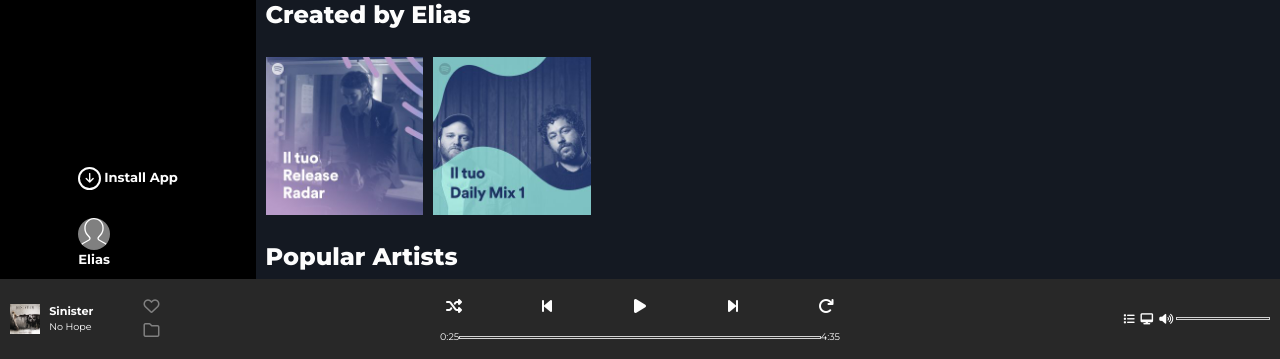
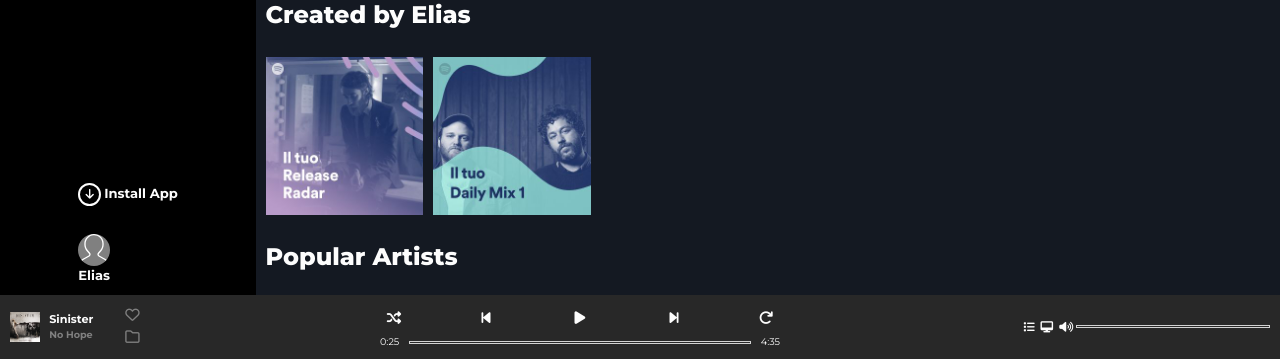
Before and after one commit to EliGolam/html-css-spotifyweb, a plain HTML site: page index.html in a window 1280 px wide. Shown: the part 441-800 px from the top of the page. Drawn offline with Linux system fonts and the light colour scheme.

Commit message:
v2.2.1: Fixed spacing in the footer

```diff
--- a/index.html
+++ b/index.html
@@ -262,7 +262,7 @@
                     </div>
                     <div>
                         <h3>Sinister</h3>
-                        <p>No Hope</p>
+                        <p class="text-grey t-bold">No Hope</p>
                     </div>
                 </section>
 
@@ -282,11 +282,15 @@
             <div class="song-player d-flex col">
                 <!-- song-player-options -->
                 <div class="song-player-options d-flex">
-                    <button class="player-option ui-button"><i class="fa-solid fa-shuffle" aria-hidden="true" title="Add to Favourite"></i></button>
-                    <button class="player-option ui-button"><i class="fa-solid fa-backward-step" aria-hidden="true" title="Add to Favourite"></i></button>
+                    <div class="d-flex">
+                        <button class="player-option ui-button"><i class="fa-solid fa-shuffle" aria-hidden="true" title="Add to Favourite"></i></button>
+                        <button class="player-option ui-button"><i class="fa-solid fa-backward-step" aria-hidden="true" title="Add to Favourite"></i></button>
+                    </div>
                     <button class="player-option ui-button"><i class="fa-solid fa-play" aria-hidden="true" title="Add to Favourite"></i></button>
-                    <button class="player-option ui-button"><i class="fa-solid fa-forward-step" aria-hidden="true" title="Add to Favourite"></i></button>
-                    <button class="player-option ui-button"><i class="fa-solid fa-arrow-rotate-right" aria-hidden="true" title="Add to Favourite"></i></button>
+                    <div class="d-flex">
+                        <button class="player-option ui-button"><i class="fa-solid fa-forward-step" aria-hidden="true" title="Add to Favourite"></i></button>
+                        <button class="player-option ui-button"><i class="fa-solid fa-arrow-rotate-right" aria-hidden="true" title="Add to Favourite"></i></button>
+                    </div>
                 </div>
                 <!-- song-player-progress -->
                 <div class="song-player-progress d-flex">
--- a/stylesheets/root-custom.css
+++ b/stylesheets/root-custom.css
@@ -18,12 +18,12 @@
     /* font: font-style font-variant font-weight font-size/line-height font-family; */
     --fontfamily-default: 'Montserrat', Helvetica, Arial, sans-serif;
 
-    --fs-1: 3rem;
-    --fs-2: 1.5rem;
+    --fs-1: 1.5rem;
+    --fs-2: 1.2rem;
     --fs-3: 1rem;
-    --fs-4: .7rem;
-    --fs-5: .6rem;
-    --fs-6: .3rem;
+    --fs-4: .9rem;
+    --fs-5: .7rem;
+    --fs-6: .6rem;
 
     --fw-black: 800;
     --fw-bold: 700;
@@ -55,7 +55,7 @@
 
     /* Element variables */
     --w-side-bar: 10%;
-    --h-footer: 10vh;
+    --h-footer: 8vh;
 
     --collection-2-cards: calc(100% / 2 - var(--small-gap));
     --collection-4-cards: calc(100% / 4 - var(--small-gap));
@@ -63,7 +63,7 @@
 }
 
 body {
-    font: var(--fw-regular) var(--fs-4)/var(--lh-default) var(--fontfamily-default);
+    font: var(--fw-regular) var(--fs-5)/var(--lh-default) var(--fontfamily-default);
     color: var(--clr-white);
 }
 
--- a/stylesheets/style.css
+++ b/stylesheets/style.css
@@ -170,7 +170,7 @@ footer {
 /* ************************** */
 /*#region CONTENT */
 .section-title {
-    font-size: var(--fs-2);
+    font-size: var(--fs-1);
     margin-bottom: var(--gap);
 }
 .main-container {
@@ -222,34 +222,28 @@ footer {
 /*#region FOOTER : media player */
 .media-player {
     padding: var(--small-gap);
-    column-gap: var(--small-gap);
+    column-gap: var(--gap);
     justify-content: space-between;
-    font-size: var(--fs-5);
+    font-size: var(--fs-6);
 }
 
 .media-player > * {
-    flex-basis: 150px;
-    justify-content: space-between;
+    flex-grow: 1;
 }
 
 .media-player .d-flex {
     align-items: center;
+    justify-content: space-between;
 }
 
 .media-player .ui-button {
-    font-size: var(--fs-4);
+    font-size: var(--fs-5);
     border-color: transparent;
 }
 
-.song-player {
-    justify-content: space-around;
-    flex-grow: 1;
-}
 
-.song-player .ui-button {
-    font-size: var(--fs-3);
-    width: 28px;
-    height: 28px;
+.song-details {
+    max-width: 130px;
 }
 
 .song-details .album-cover {
@@ -258,16 +252,38 @@ footer {
 }
 
 .song-save {
-    font-size: var(--fs-3);
+    font-size: var(--fs-4);
 }
 
-.song-player-progress,
-.song-player-options {
+
+.song-player {
+    max-width: 400px;
+}
+
+.song-player .ui-button {
+    font-size: var(--fs-4);
+    width: 28px;
+    height: 28px;
+}
+
+.song-player-options,
+.song-player-progress {
     width: 100%;
 }
 
-.song-player-options {
-    justify-content: space-between;
+.song-player-options div {
+    flex-grow: 1;
+    max-width: 30%;
+}
+
+.song-player-progress {
+    column-gap: var(--small-gap);
+}
+
+
+.song-other-options {
+    justify-content: space-around;
+    max-width: 250px;
 }
 
 .song-other-options .ui-button {
@@ -285,6 +301,7 @@ footer {
 
 /* ****************************************************************************** */
 @media only screen and (min-width: 576px) {
+
     :root {
         --w-side-bar: 20%;
     }
@@ -300,14 +317,9 @@ footer {
     .media-player {
         column-gap: var(--gap);
     }
-
-    .song-player {
-        max-width: 400px;
-    }
 }
 
 @media only screen and (min-width: 768px) {
-
 
     .collection-item {
         width: var(--collection-4-cards);
```
Also changed, not shown: 1 other file.
